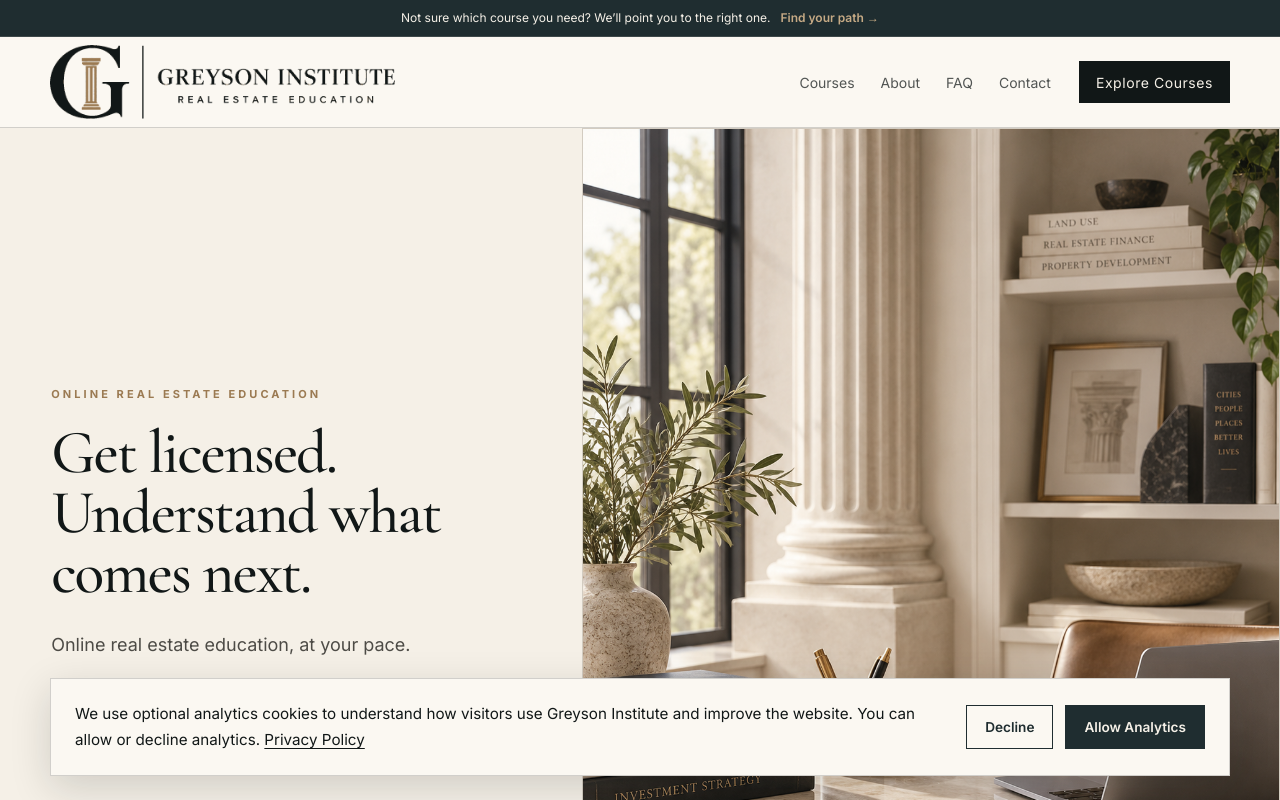
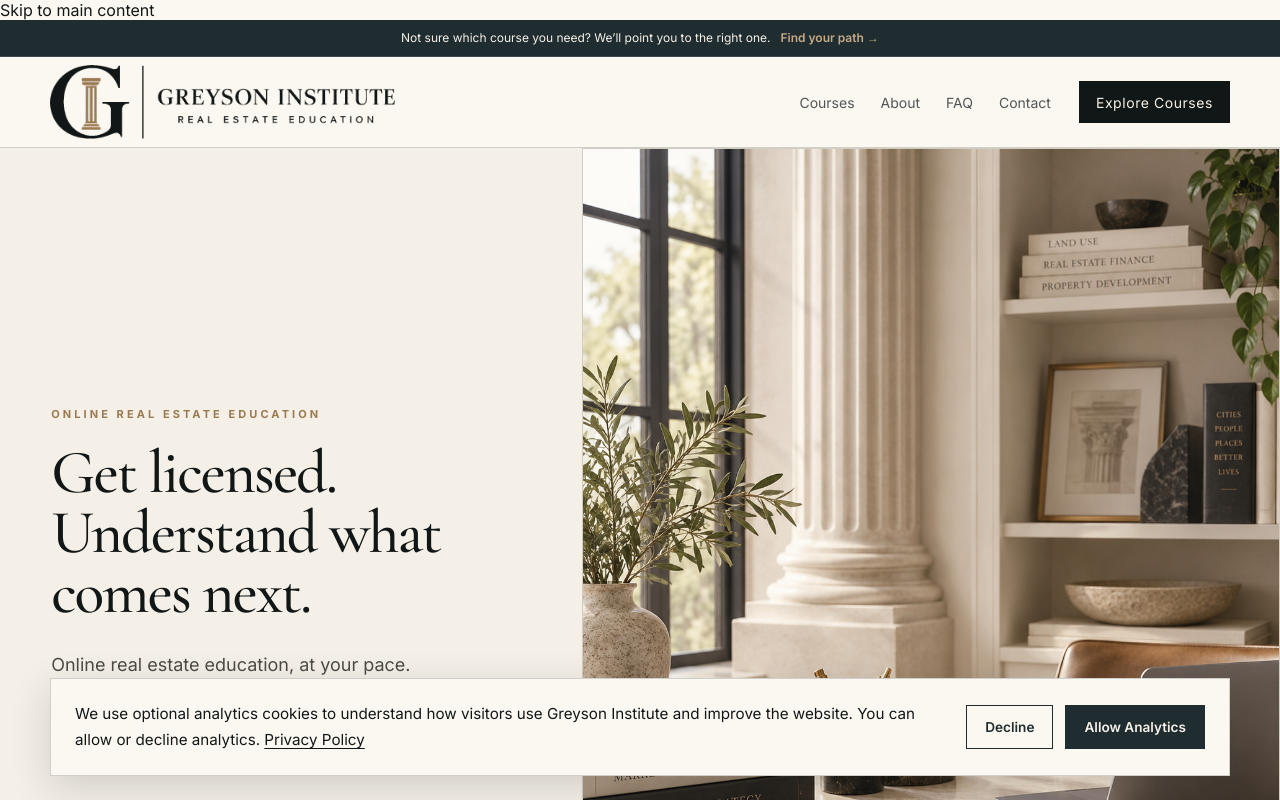
Before and after one commit to BrianLook/Greyson-Institute-Website, a Next.js app: page / in a window 1280 px wide. Shown: the top 800 px of the page. Built offline with nearby package versions, Linux system fonts and the light colour scheme.

Commit message:
accessible skip navigation structure

```diff
--- a/app/layout.tsx
+++ b/app/layout.tsx
@@ -69,9 +69,15 @@ export default function RootLayout({
   return (
     <html lang="en" className={`${serif.variable} ${sans.variable}`}>
       <body>
+        <a className="skip-link" href="#main-content">
+          Skip to main content
+        </a>
+
         <SiteHeader />
 
-        <main>{children}</main>
+        <main id="main-content" tabIndex={-1}>
+          {children}
+        </main>
 
         <SiteFooter />
 
```
